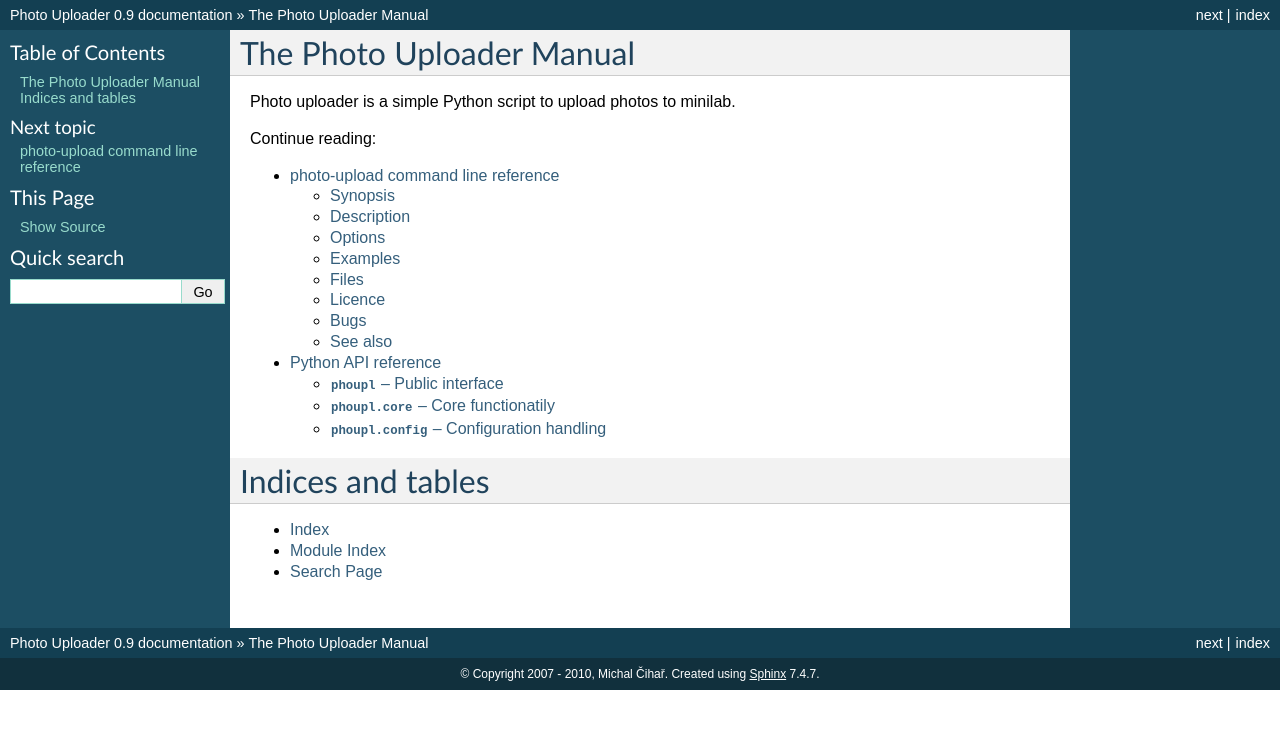
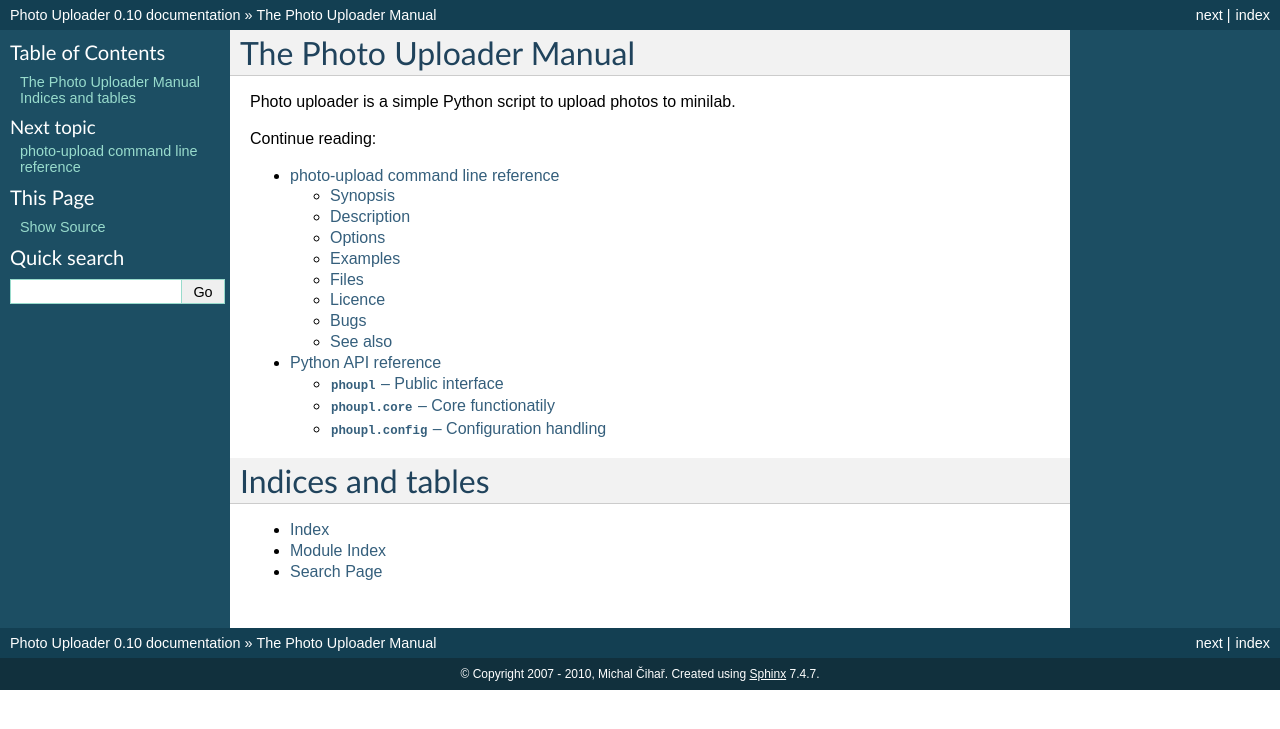
Before and after one commit to nijel/photo-uploader, a Sphinx documentation site: the page built from doc/source/index.rst, in a window 1280 px wide. Shown: the top 729 px of the page. Built offline with Sphinx 7.4.7, drawn with Linux system fonts in a browser that asks for light colours.

Commit message:
Update version number.

```diff
--- a/doc/source/conf.py
+++ b/doc/source/conf.py
@@ -48,7 +48,7 @@ copyright = u'2007 - 2010, Michal Čihař'
 # built documents.
 #
 # The short X.Y version.
-version = '0.9'
+version = '0.10'
 # The full version, including alpha/beta/rc tags.
 release = version
 
```
